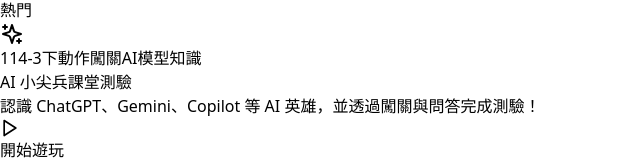
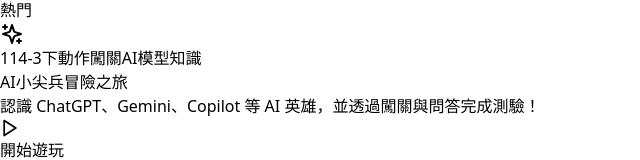
Before and after one commit to always77798-dot/computer-class-games, a React (Vite) app: page / in a window 1280 px wide. Shown: the part 946-1106 px from the top of the page, without its empty margins (0-640 px from the left). Built offline with nearby package versions, Linux system fonts and the light colour scheme.

Commit message:
Update App.jsx

```diff
--- a/src/App.jsx
+++ b/src/App.jsx
@@ -45,7 +45,7 @@
   },
   {
     id: 'ai-heroes',
-    title: 'AI 小尖兵課堂測驗',
+    title: 'AI小尖兵冒險之旅',
     description: '認識 ChatGPT、Gemini、Copilot 等 AI 英雄，並透過闖關與問答完成測驗！',
     icon: <Sparkles className="w-8 h-8 text-yellow-500" />,
     color: 'bg-gradient-to-br from-indigo-400 to-purple-800 text-white border-transparent',
```
